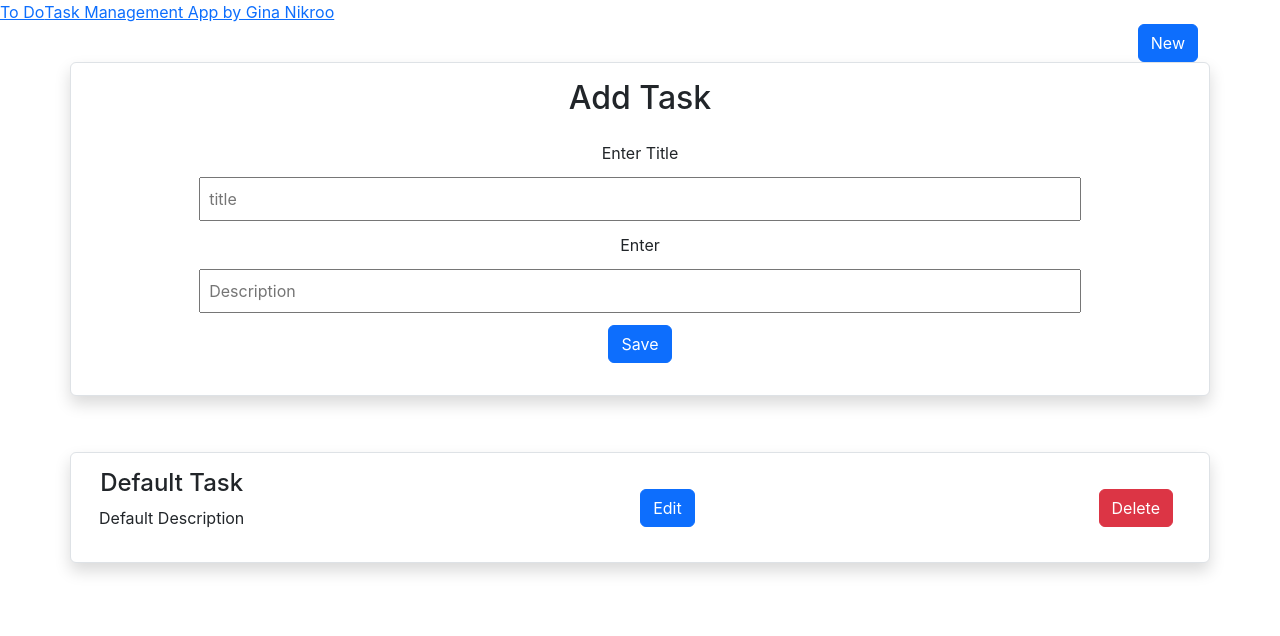
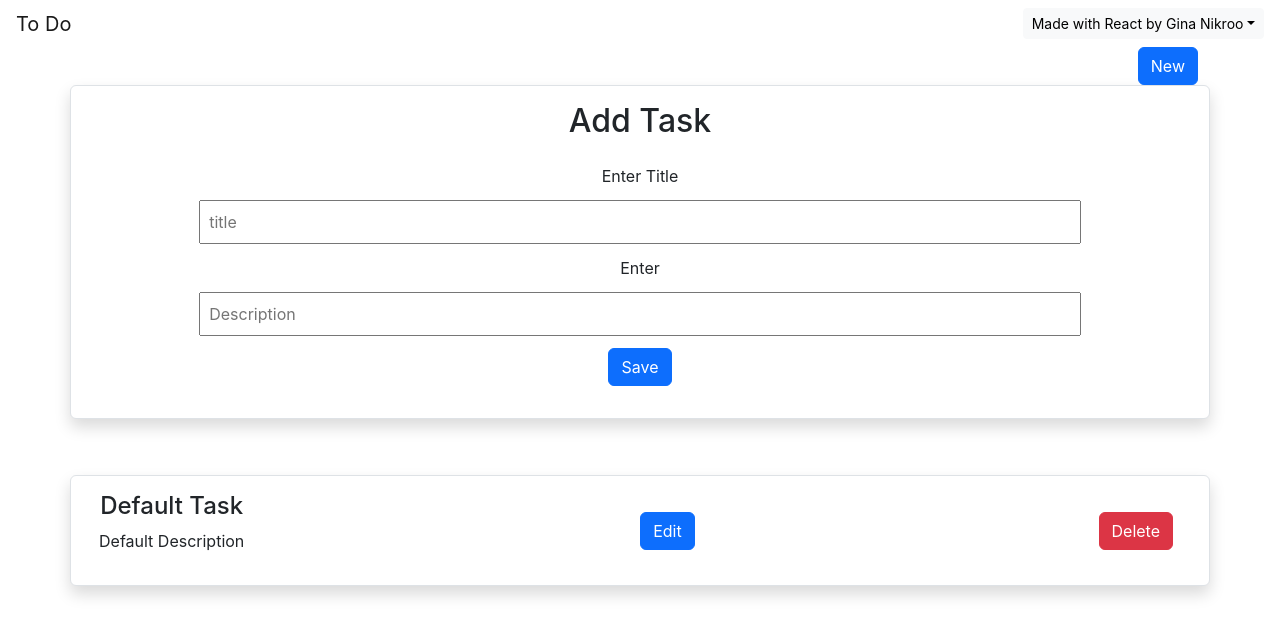
Before and after one commit to GNikroo/Task-Management-App, a React (Create React App) app: page / in a window 1280 px wide. Shown: the top 636 px of the page. Built offline with nearby package versions, Linux system fonts and the light colour scheme.

Commit message:
Install bootstrap react and add dropdown component to header

```diff
--- a/package.json
+++ b/package.json
@@ -7,10 +7,10 @@
     "@testing-library/react": "^11.2.7",
     "@testing-library/user-event": "^12.8.3",
     "axios": "^0.21.4",
-    "bootstrap": "^4.6.2",
+    "bootstrap": "^5.2.3",
     "jwt-decode": "^3.1.2",
     "react": "^17.0.2",
-    "react-bootstrap": "^1.6.6",
+    "react-bootstrap": "^2.6.0",
     "react-dom": "^17.0.2",
     "react-infinite-scroll-component": "^6.1.0",
     "react-router-dom": "^5.3.4",
--- a/public/index.html
+++ b/public/index.html
@@ -25,7 +25,7 @@
       Learn how to configure a non-root public URL by running `npm run build`.
     -->
     <link href="https://cdn.jsdelivr.net/npm/bootstrap@5.2.0-beta1/dist/css/bootstrap.min.css" rel="stylesheet" />
-    <title>React App</title>
+    <title>To Do List</title>
   </head>
   <body>
     <noscript>You need to enable JavaScript to run this app.</noscript>
@@ -41,4 +41,6 @@
       To create a production bundle, use `npm run build` or `yarn build`.
     -->
   </body>
+  <script src="https://kit.fontawesome.com/8495799700.js" crossorigin="anonymous"></script>
+  <script src="https://cdn.jsdelivr.net/npm/react/umd/react.production.min.js" crossorigin></script>
 </html>
--- /dev/null
+++ b/src/components/Dropdown.js
@@ -0,0 +1,24 @@
+import Dropdown from 'react-bootstrap/Dropdown';
+
+function DropdownButton() {
+    return (
+        <Dropdown>
+            <Dropdown.Toggle variant="light" size="sm" id="dropdown-basic">
+                Made with React by Gina Nikroo
+            </Dropdown.Toggle>
+
+            <Dropdown.Menu>
+                <Dropdown.Item className='justify-content-center py-3' href="https://github.com/GNikroo">
+                    <i className="fa-brands fa-github pe-2"></i>
+                    <span>github.com/GNikroo</span>
+                </Dropdown.Item>
+                <Dropdown.Item className='justify-content-center py-3' href="https://www.linkedin.com/in/gina-nikroo/">
+                    <i className="fa-brands fa-linkedin pe-2"></i>
+                    <span>linkedin.com/in/gina-nikroo</span>
+                </Dropdown.Item>
+            </Dropdown.Menu>
+        </Dropdown>
+    );
+}
+
+export default DropdownButton;
--- a/src/components/Header.js
+++ b/src/components/Header.js
@@ -1,20 +1,17 @@
 import React from 'react'
+import DropdownButton from './Dropdown'
 
 function Header() {
   return (
     <div>
-        <nav className='nav'>
-            <div className='nav-left'>
-                <a className='brand' href='public/index.html'>
+        <nav className='navbar mx-3'>
+            <div>
+                <a className='navbar-brand' href='public/index.html'>
                     To Do
                 </a>
             </div>
-            <div className='nav-right'>
-                <div className='tabs'>
-                    <a href='https://github.com/GNikroo'>
-                        Task Management App by Gina Nikroo
-                    </a>
-                </div>
+            <div>
+                <DropdownButton/>
             </div>
         </nav>
     </div>
```
Also changed, not shown: 1 other file (tests, documents, lock files or other folders).
